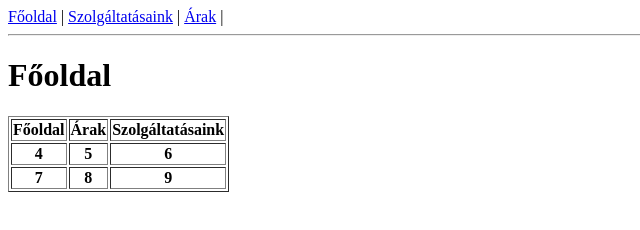
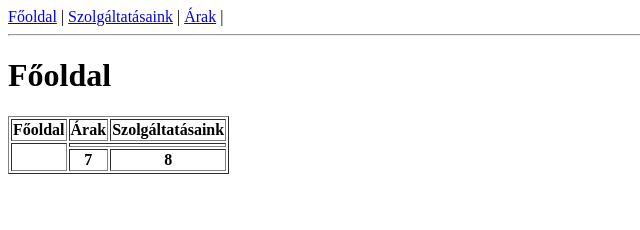
Before and after one commit to BalintDavid-cmd/projekt-4, a plain HTML site: page index.html in a window 1280 px wide. Shown: the whole page, without its empty margins (0-640 px from the left). Drawn offline with Linux system fonts and the light colour scheme.

Commit message:
Táblázat szerkesztése

```diff
--- a/index.html
+++ b/index.html
@@ -16,7 +16,7 @@
 
 <table border="1">
 	<thead>
-	<tr>
+	<tr >
 		<th>Főoldal</th>
 		<th>Árak</th>
 		<th>Szolgáltatásaink</th>
@@ -24,14 +24,12 @@
 	</thead>
 	<tbody>
 	<tr>
-		<th>4</th>
-		<th>5</th>
-		<th>6</th>
+		<td rowspan="2"></td>
+		<td colspan="2"></td>
 	</tr>
 	<tr>
 		<th>7</th>
 		<th>8</th>
-		<th>9</th>
 	</tr>
 	</tbody>
 </table>
```
